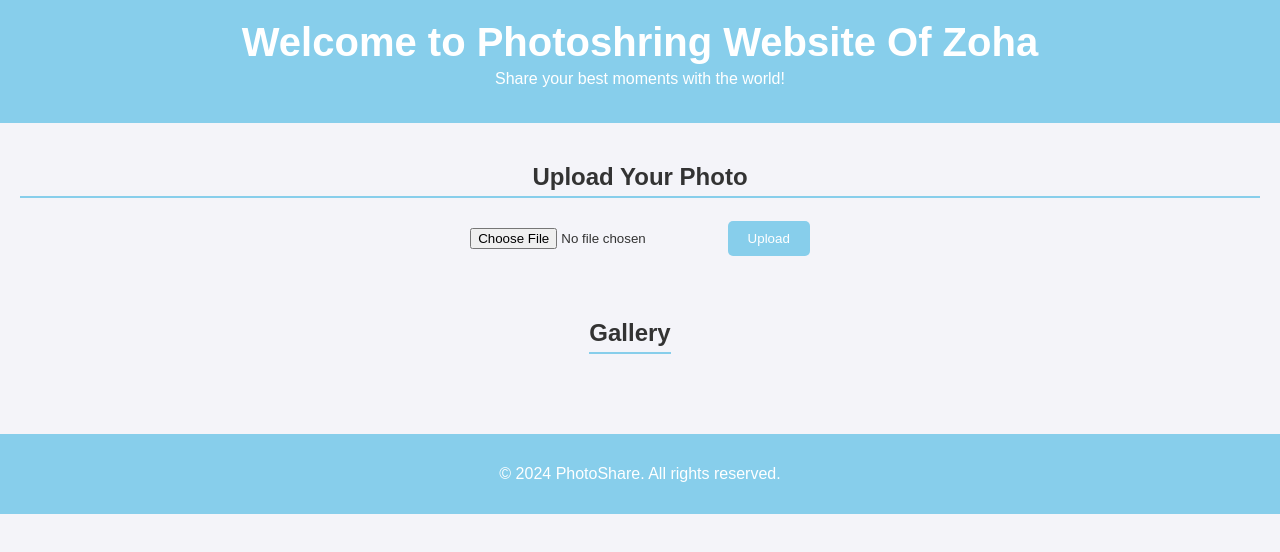
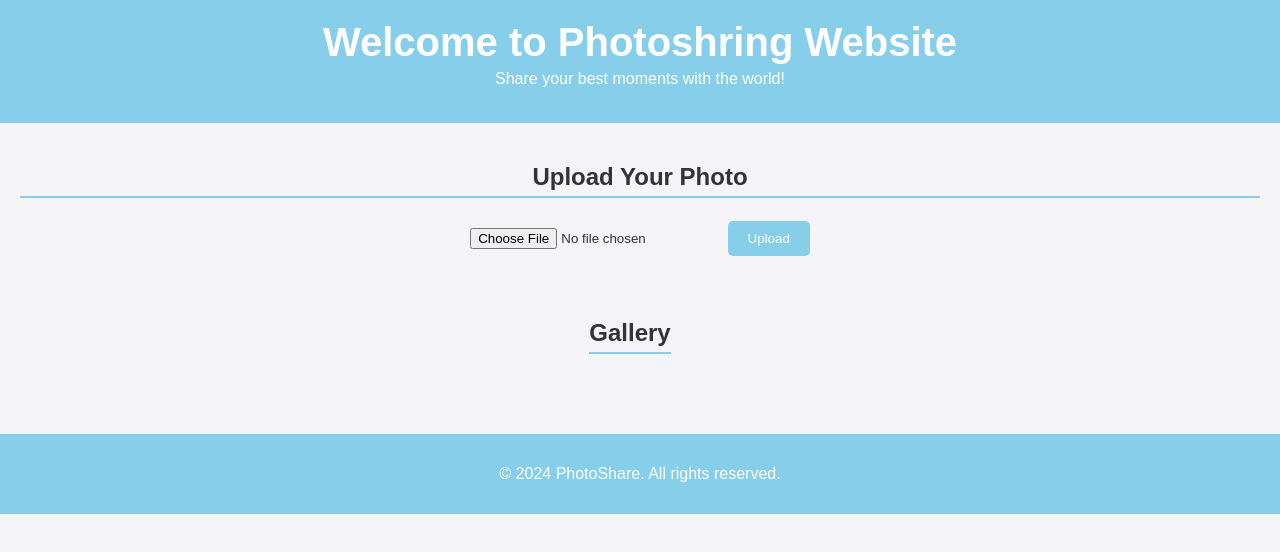
Before and after one commit to iamzohav/Project-AWS-, a plain HTML site: page index.html in a window 1280 px wide. Drawn offline with Linux system fonts and the light colour scheme.

Commit message:
Update index.html

```diff
--- a/index.html
+++ b/index.html
@@ -8,7 +8,7 @@
 </head>
 <body>
   <header>
-    <h1>Welcome to Photoshring Website Of Zoha</h1>
+    <h1>Welcome to Photoshring Website</h1>
     <p>Share your best moments with the world!</p>
   </header>
   <main>
```
